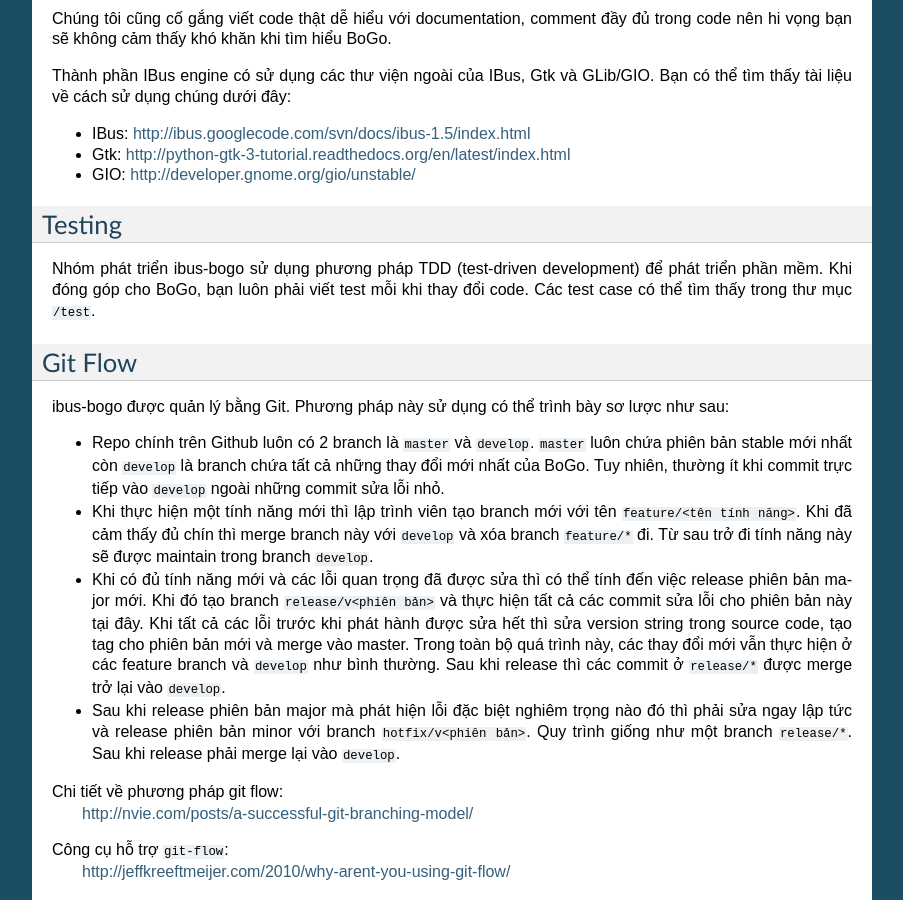
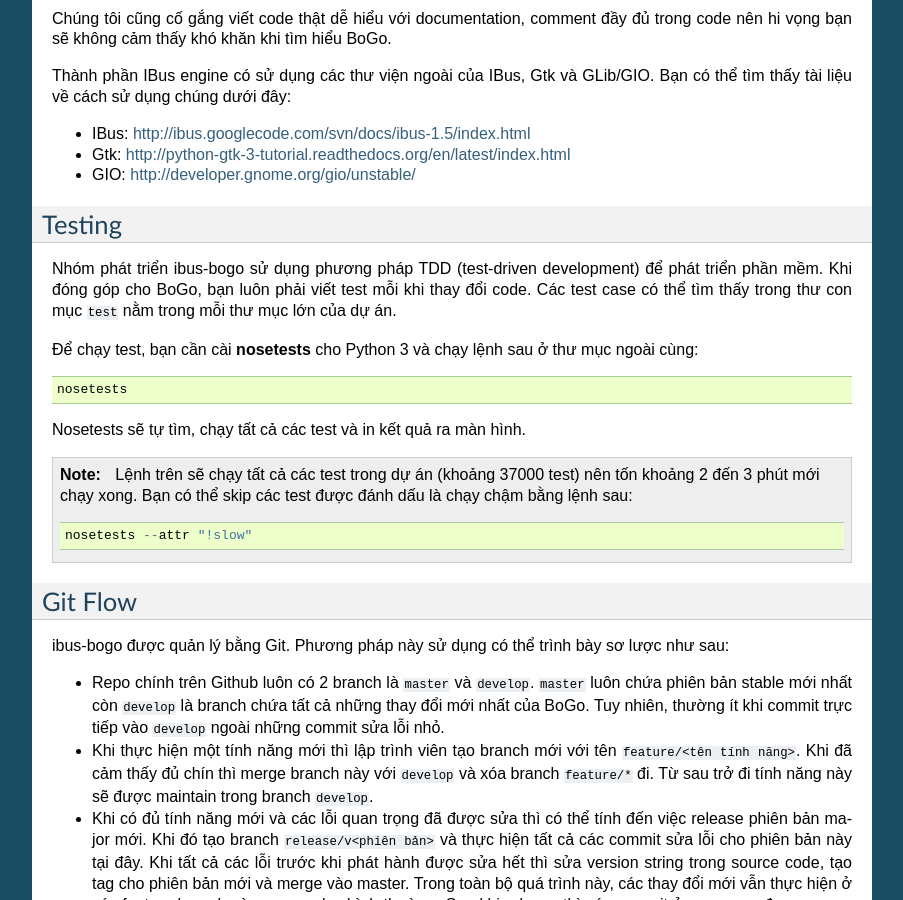
Before and after one commit to BoGoEngine/ibus-bogo, a Sphinx documentation site: the page built from doc/sphinx/contributing.rst, in a window 1280 px wide and 900 px high, scrolled down 549 px. Shown: the whole window, without its empty margins (198-1101 px from the left). Built offline with Sphinx 7.4.7, drawn with Linux system fonts in a browser that asks for light colours; pages that are not in the unit, such as notebooks, are missing from menus.

Commit message:
Format and update docs content

```diff
--- a/doc/sphinx/contributing.rst
+++ b/doc/sphinx/contributing.rst
@@ -52,8 +52,25 @@
 
 Nhóm phát triển ibus-bogo sử dụng phương pháp TDD (test-driven
 development) để phát triển phần mềm. Khi đóng góp cho BoGo, bạn luôn phải
-viết test mỗi khi thay đổi code. Các test case có thể tìm thấy trong thư
-mục ``/test``.
+viết test mỗi khi thay đổi code. Các test case có thể tìm thấy trong thư con
+mục ``test`` nằm trong mỗi thư mục lớn của dự án.
+
+Để chạy test, bạn cần cài **nosetests** cho Python 3 và chạy lệnh sau ở thư mục
+ngoài cùng:
+::
+
+    nosetests
+
+Nosetests sẽ tự tìm, chạy tất cả các test và in kết quả ra màn hình.
+
+.. note::
+
+   Lệnh trên sẽ chạy tất cả các test trong dự án (khoảng 37000 test) nên tốn khoảng
+   2 đến 3 phút mới chạy xong. Bạn có thể skip các test được đánh dấu là chạy chậm
+   bằng lệnh sau:
+   ::
+
+       nosetests --attr "!slow"
 
 Git Flow
 --------
```
Also changed, not shown: doc/sphinx/install.rst (+23 -13 lines), doc/sphinx/usage.rst (+6 -4 lines).
